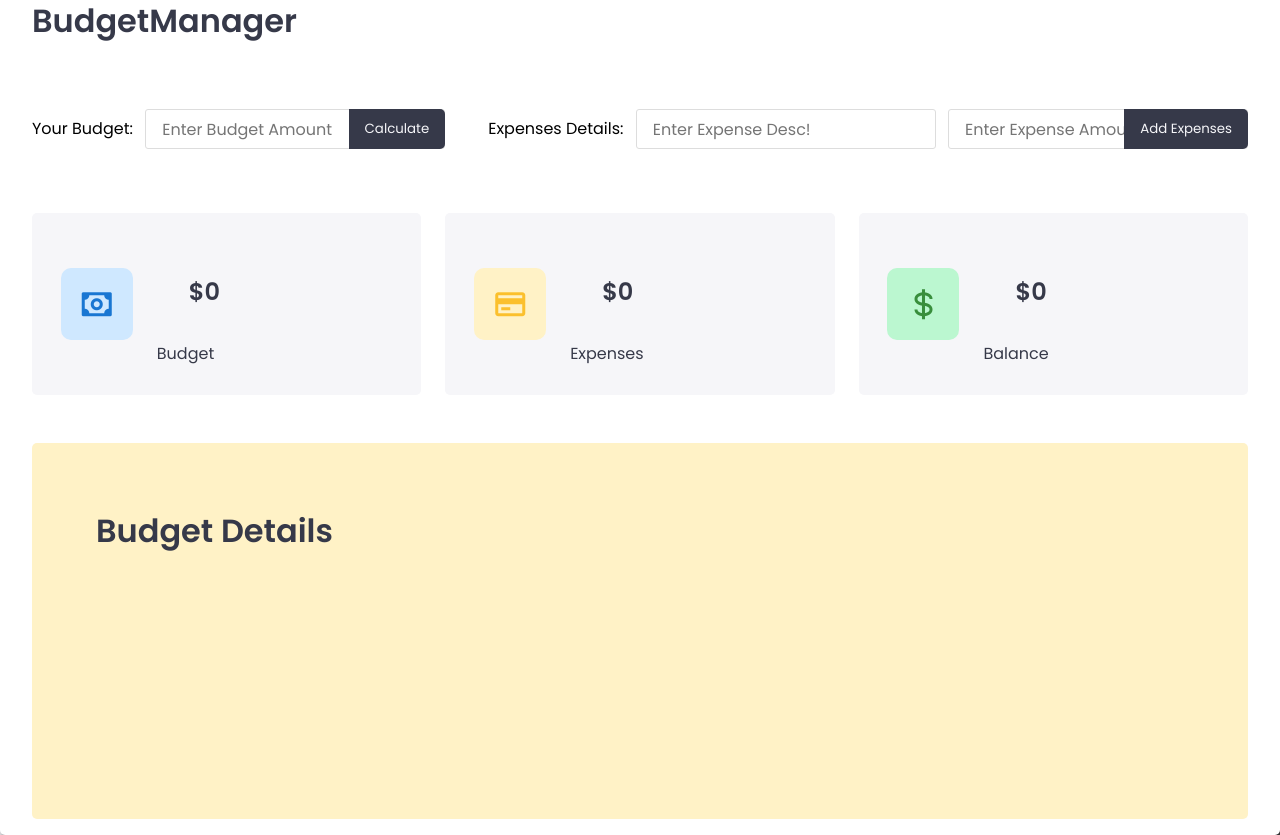
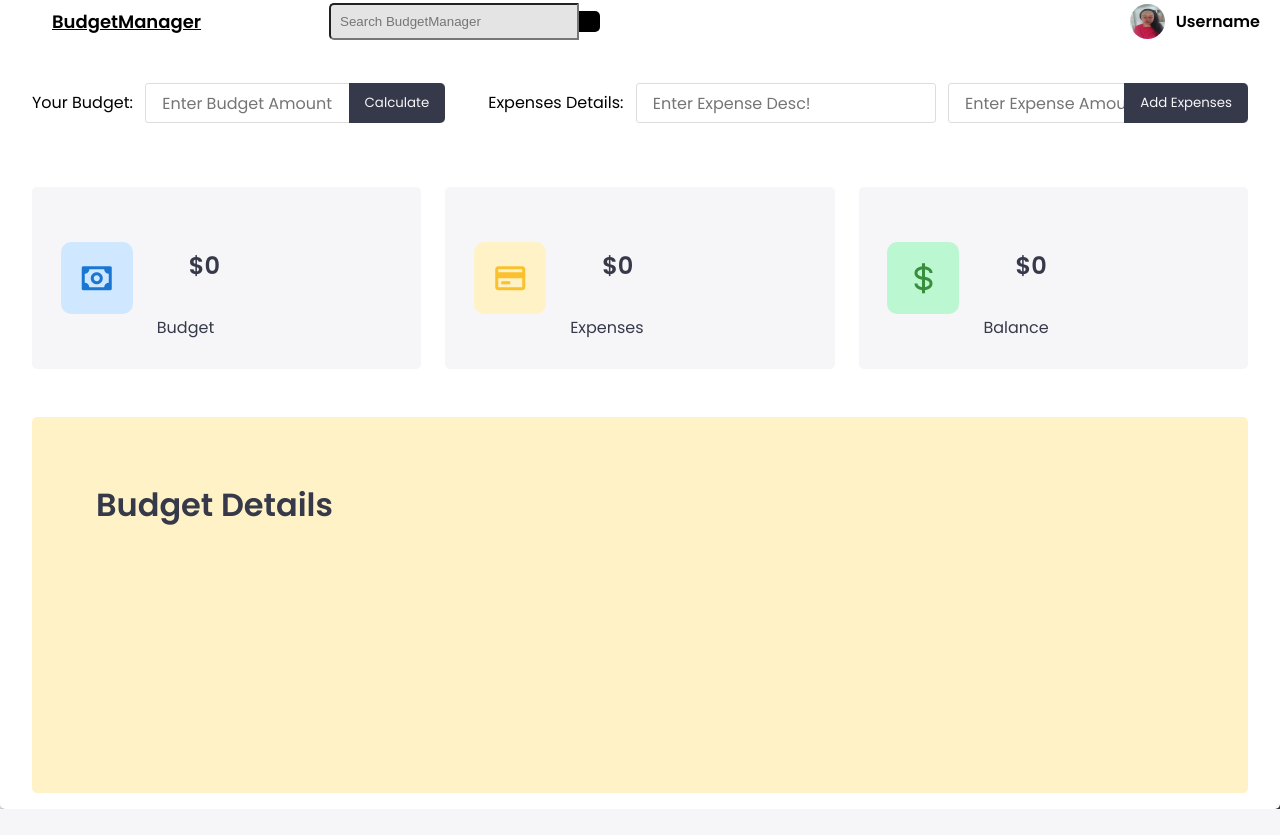
Before and after one commit to banyedeme/BudgetManager1, a plain HTML site: page Dashboard.html in a window 1280 px wide. After the commit the page ends 809 px from the top, so only its background shows below. Drawn offline with nearby package versions, Linux system fonts and the light colour scheme.

Commit message:
Commit include various files to BudgetManager

```diff
--- a/Dashboard.html
+++ b/Dashboard.html
@@ -7,29 +7,33 @@
       <link href="https://unpkg.com/boxicons@2.1.4/css/boxicons.min.css" rel="stylesheet"/>
 
        <script defer src="script1.js"></script>
-       <!-- <script defer type="text/javascript" src="../BudgetManager/script1.js"></script> -->
+
       <title> BudgetManager </title>
   </head>
   <body>
-      <!-- user profile ===
+
+      <div class="butter">
+
+
+<!-- user profile === -->
           <header class="header">
-   <!-- <div class="logo">
-      <a href="#">EasyPay</a>
+      <div class="logo">
+        <a href="#">BudgetManager</a>
         <div class="search_box">
-        <input type="text" placeholder="Search EasyPay">
+          <input type="text" placeholder="Search BudgetManager">
           <i class="fa-sharp fa-solid fa-magnifying-glass"></i>
         </div>
       </div>
       <div class="header-icons">
         <i class="fas fa-bell"></i>
         <div class="account">
-        <img src="./pic/img.jpg" alt="">
-        <h4>Jhon Viek</h4>
+          <img src="./WhatsApp Image 2023-10-19 at 01.31.51.jpeg" alt="">
+          <h4>Username </h4>
         </div>
       </div>
-	</header>-->
-      <div class="butter">
-          <h3>BudgetManager</h3>
+          </header>
+
+          <!-- <h3>BudgetManager</h3> -->
 	  <div class="error_message">
 	   <p>Please Enter Budget Amount | Greater than 0</p>
 	  </div>
--- a/style1.css
+++ b/style1.css
@@ -37,6 +37,73 @@ body {
   box-shadow: 5px 5px 10px #000;
   overflow-x: hidden;
 }
+
+
+.header{
+  display: flex;
+  align-items: center;
+  justify-content: space-between;
+  height: 60px;
+  padding: 20px;
+  background: #fff;
+}
+.logo{
+  display: flex;
+  align-items: center;
+}
+.logo a{
+  color: #000;
+  font-size: 18px;
+  font-weight: 600;
+  margin: 2rem 8rem 2rem 2rem;
+}
+.search_box{
+  display: flex;
+  align-items: center;
+}
+.search_box input{
+  padding: 9px;
+  width: 250px;
+  background: rgb(228, 228, 228);
+  border-top-left-radius: 5px;
+  border-bottom-left-radius: 5px;
+}
+.search_box i{
+  padding: 0.66rem;
+  cursor: pointer;
+  color: #fff;
+  background: #000;
+  border-top-right-radius: 5px;
+  border-bottom-right-radius: 5px;
+}
+.header-icons{
+  display: flex;
+  align-items: center;
+}
+.header-icons i{
+  margin-right: 2rem;
+  cursor: pointer;
+}
+.header-icons .account{
+  width: 130px;
+  display: flex;
+  align-items: center;
+  justify-content: space-between;
+}
+.header-icons .account img{
+  width: 35px;
+  height: 35px;
+  cursor: pointer;
+  border-radius: 50%;
+}
+.container{
+  margin-top: 10px;
+  display: flex;
+  justify-content: space-between;
+}
+
+
+
 
 .butter h3 {
   padding: 2rem 0;
```
Also changed, not shown: index.html (+1 -6 lines), login.html (+2 -2 lines), WhatsApp Image 2023-10-19 at 01.31.51.jpeg (added). Lines whose indentation alone changed are shown as unchanged.
